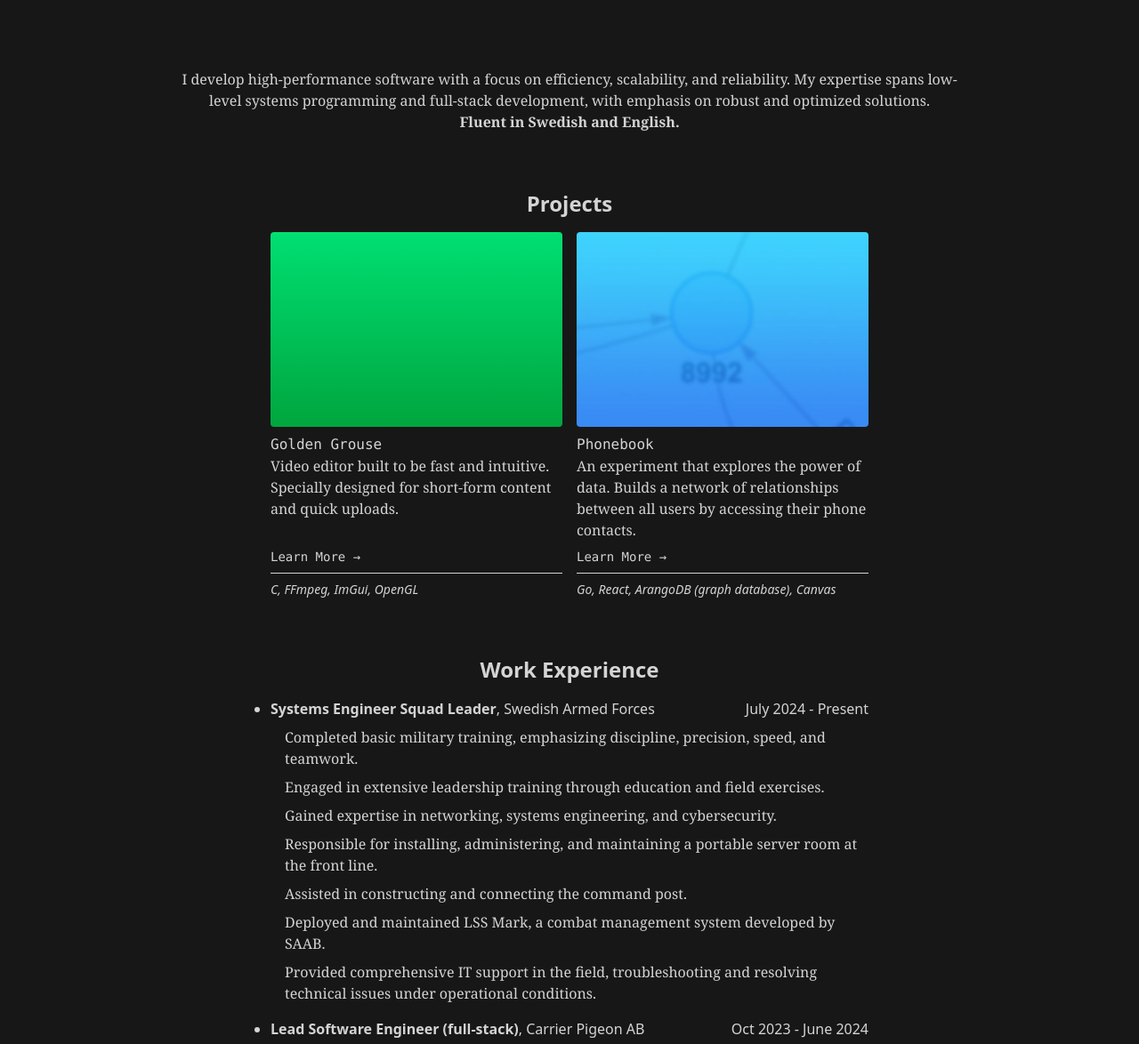
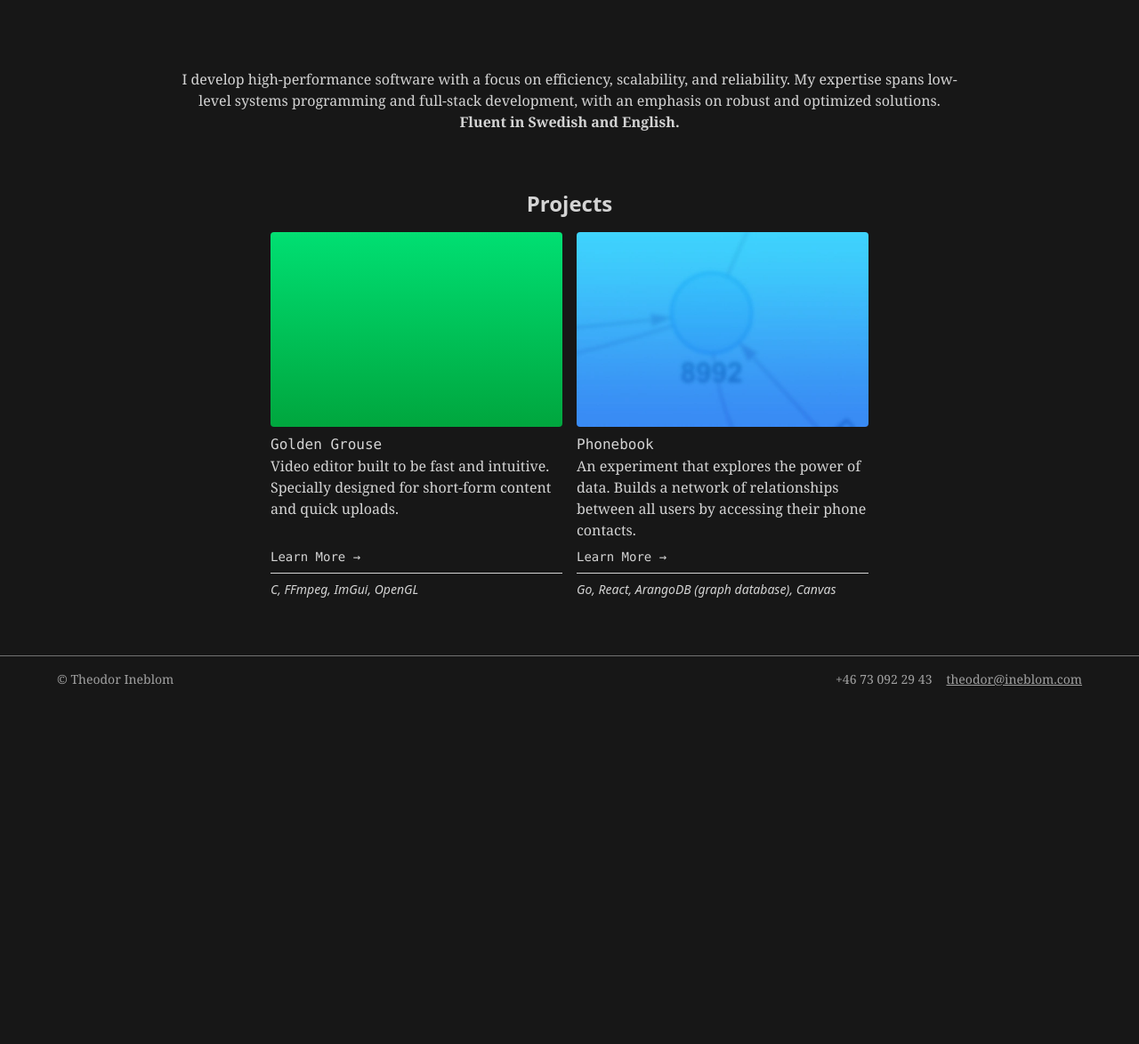
Before and after one commit to ineblom/website, a website built with Vite: page src/index.html in a window 1280 px wide. Shown: the part 51-1225 px from the top of the page at 89% size. After the commit the page ends 841 px from the top, so only its background shows below. Built offline with nearby package versions, Linux system fonts and the light colour scheme.

Commit message:
Remove resume like content

```diff
--- a/src/index.html
+++ b/src/index.html
@@ -22,7 +22,7 @@
 
     <div class="font-serif text-center max-w-4xl mx-auto">
       I develop high-performance software with a focus on efficiency, scalability, and reliability. My expertise spans
-      low-level systems programming and full-stack development, with emphasis on robust and optimized solutions.
+      low-level systems programming and full-stack development, with an emphasis on robust and optimized solutions.
       <br>
       <span class="font-bold">Fluent in Swedish and English.</span>
     </div>
@@ -55,6 +55,7 @@
       </div>
     </div>
 
+    <!--
     <div class="pt-16">
       <h2 class="text-center text-2xl font-bold">Work Experience</h2>
       <ul class="mx-auto max-w-2xl list-disc pt-4 space-y-4">
@@ -85,7 +86,7 @@
                 Deployed and maintained LSS Mark, a combat management system developed by SAAB.
               </li>
               <li>
-                Provided comprehensive IT support in the field, troubleshooting and resolving technical issues under
+                Provided comprehensive IT support in the field, troubleshooting, and resolving technical issues under
                 operational conditions.
               </li>
             </ul>
@@ -188,6 +189,7 @@
         </li>
       </ul>
     </div>
+    -->
   </main>
 
   <footer class="px-16 py-4 mt-16 border-t border-neutral-500 text-neutral-400 text-sm font-serif flex justify-between">
```
